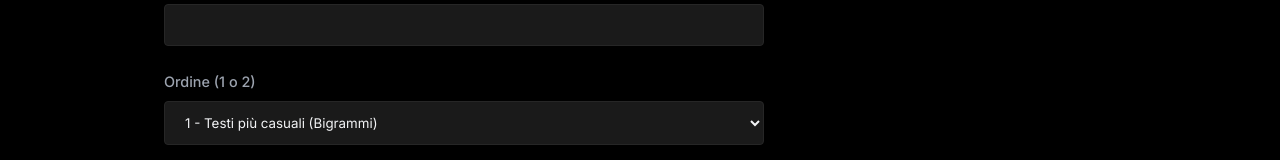
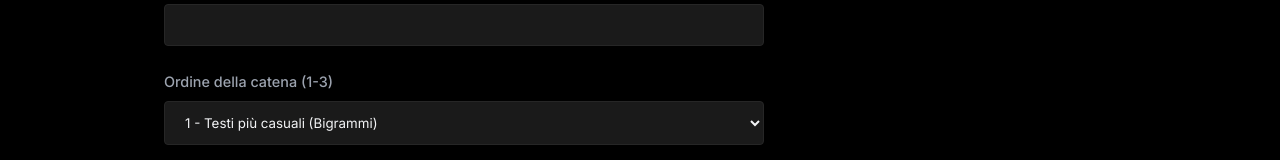
Before and after one commit to Luozil03/Markov-Engrams, a React (Vite) app in the folder packages/frontend/: page / in a window 1280 px wide. Shown: the part 396-556 px from the top of the page. Built offline with nearby package versions, Linux system fonts and the light colour scheme.

Commit message:
fix testo label ordine catena

```diff
--- a/packages/frontend/src/pages/TrainPage.jsx
+++ b/packages/frontend/src/pages/TrainPage.jsx
@@ -111,7 +111,7 @@ function TrainPage() {
                 </div>
 
                 <div className="form-group">
-                    <label>Ordine (1 o 2)</label>
+                    <label>Ordine della catena (1-3)</label>
                     <select value={order} onChange={(e) => setOrder(Number(e.target.value))}>
                         <option value={1}>1 - Testi più casuali (Bigrammi)</option>
                         <option value={2}>2 - Testi più sensati (Trigrammi)</option>
```
